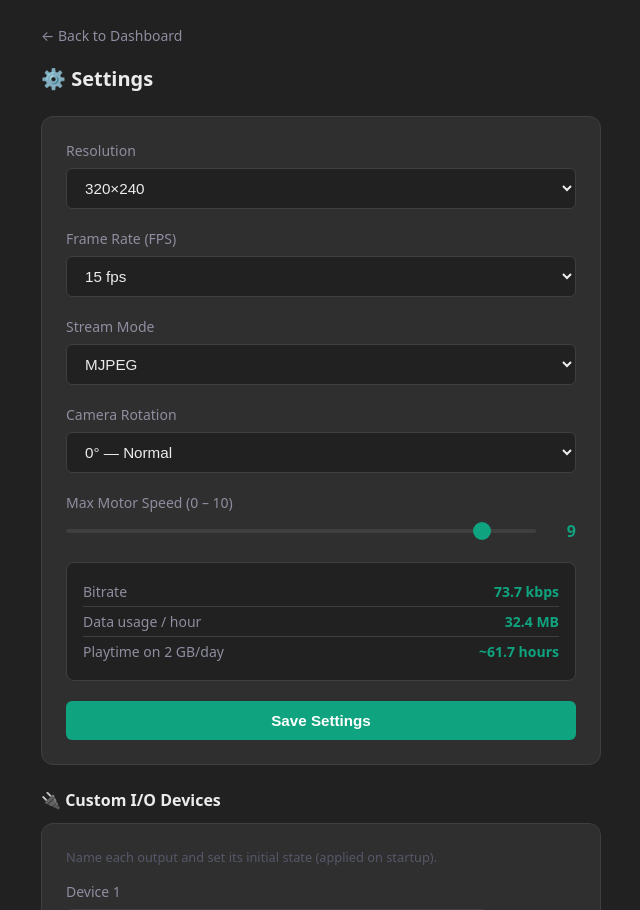
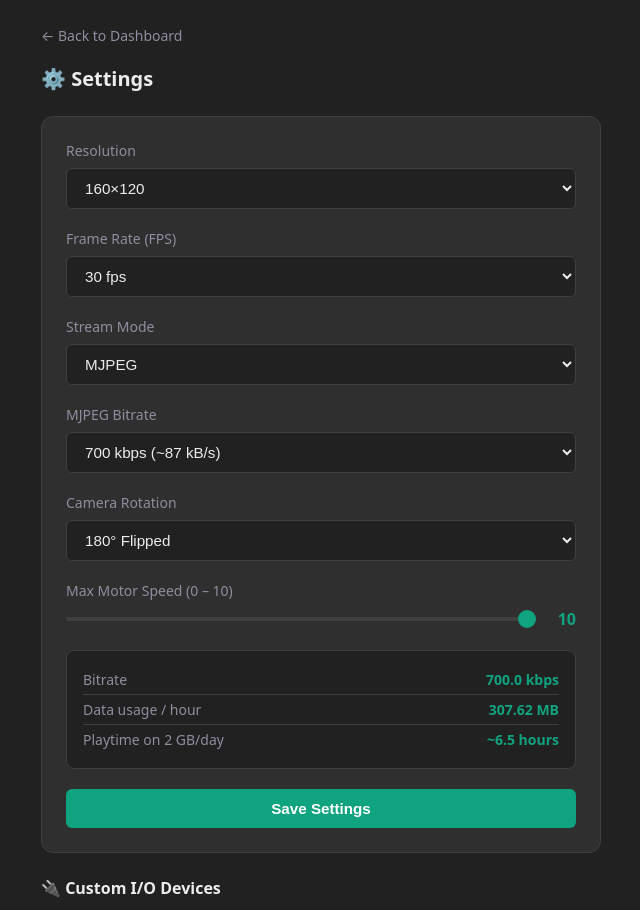
Before and after one commit to ntda1972000/pi-camera-car, a Flask app: page /settings in a window 1280 px wide. Shown: the top 910 px of the page, without its empty margins (319-959 px from the left). Run offline with Flask 3, Linux system fonts and the light colour scheme; the visitor is signed in with stand-in values (Sample User, id 1).

Commit message:
refactor: switch MJPEGEncoder to bitrate control, add bitrate setting to web UI, fix kB/s display

```diff
--- a/app.py
+++ b/app.py
@@ -30,6 +30,7 @@ DEFAULT_SETTINGS = {
     "resolution": [320, 240],
     "fps": 15,
     "stream_mode": "mjpeg",
+    "mjpeg_bitrate": 700_000,  # bits/sec
     "max_motor_speed": 7,     # 0–10 scale
     "camera_rotation": 0,     # degrees: 0, 90, 180, 270
     "io_devices": [
@@ -90,7 +91,8 @@ RESOLUTION_OPTIONS = [(160, 120), (320, 240), (480, 360), (640, 480)]
 FPS_OPTIONS = [5, 10, 15, 20, 30]
 ROTATION_OPTIONS = [0, 90, 180, 270]
 STREAM_MODE_OPTIONS = ["mjpeg"]  # "webrtc" prepended at runtime when aiortc is installed
-MJPEG_QUALITY = 15        # JPEG quality 1–95 (lower = smaller frames). 15 ≈ acceptable @ 320×240.
+MJPEG_BITRATE_OPTIONS = [300_000, 500_000, 700_000, 1_000_000, 1_500_000, 2_000_000]
+MJPEG_BITRATE = settings.get("mjpeg_bitrate", 700_000)  # loaded from settings
 
 # ---------------------------------------------------------------------------
 # WEBRTC (aiortc) — optional; app works fine without it (falls back to MJPEG)
@@ -371,11 +373,11 @@ def configure_camera():
         )
     )
 
-    encoder = MJPEGEncoder(bitrate=None)
-    encoder.quality = MJPEG_QUALITY
+    bitrate = settings.get("mjpeg_bitrate", MJPEG_BITRATE)
+    encoder = MJPEGEncoder(bitrate=bitrate)
     picam2.start_recording(encoder, FileOutput(output))
     logging.info(
-        f"Camera: MJPEG quality={MJPEG_QUALITY}, "
+        f"Camera: MJPEG bitrate={bitrate} bps ({bitrate//8000} kB/s), "
         f"{settings['resolution']} @ {settings['fps']} fps"
     )
 
@@ -425,20 +427,16 @@ def generate_frames():
 
 @app.route("/")
 def index():
-    bitrate_kbps = estimate_bitrate_kbps(
-        settings["resolution"][0],
-        settings["resolution"][1],
-        settings["fps"],
-        MJPEG_QUALITY
-    )
+    cur_bitrate = settings.get("mjpeg_bitrate", MJPEG_BITRATE)
+    bitrate_kbps = round(cur_bitrate / 1000, 1)
     mb_per_hour = estimate_mb_per_hour(bitrate_kbps)
 
     return render_template("index.html",
                            mode=settings.get("stream_mode", "mjpeg"),
                            resolution=settings["resolution"],
                            fps=settings["fps"],
-                           quality=MJPEG_QUALITY,
-                           bitrate_kbps=round(bitrate_kbps, 1),
+                           quality=cur_bitrate,
+                           bitrate_kbps=bitrate_kbps,
                            mb_per_hour=round(mb_per_hour, 2),
                            battery_percent=get_battery_percent())
 
@@ -475,18 +473,15 @@ def settings_page():
     if not session.get("authenticated"):
         return redirect(url_for("login"))
 
-    bitrate_kbps = estimate_bitrate_kbps(
-        settings["resolution"][0],
-        settings["resolution"][1],
-        settings["fps"],
-        MJPEG_QUALITY
-    )
+    cur_bitrate = settings.get("mjpeg_bitrate", MJPEG_BITRATE)
+    bitrate_kbps = round(cur_bitrate / 1000, 1)
     mb_per_hour = estimate_mb_per_hour(bitrate_kbps)
 
     resp = make_response(render_template("settings.html",
                            current_resolution=tuple(settings["resolution"]),
                            current_fps=settings["fps"],
                            current_stream_mode=settings.get("stream_mode", "mjpeg"),
+                           current_mjpeg_bitrate=cur_bitrate,
                            current_max_motor_speed=settings.get("max_motor_speed", 7),
                            current_rotation=settings.get("camera_rotation", 0),
                            io_devices=settings.get("io_devices", []),
@@ -494,9 +489,10 @@ def settings_page():
                            fps_options=FPS_OPTIONS,
                            rotation_options=ROTATION_OPTIONS,
                            stream_mode_options=STREAM_MODE_OPTIONS,
-                           bitrate_kbps=round(bitrate_kbps, 1),
+                           mjpeg_bitrate_options=MJPEG_BITRATE_OPTIONS,
+                           bitrate_kbps=bitrate_kbps,
                            mb_per_hour=round(mb_per_hour, 2),
-                           quality=MJPEG_QUALITY))
+                           quality=cur_bitrate))
     # Prevent browser BFCache from serving a stale snapshot on back-button navigation
     resp.headers["Cache-Control"] = "no-store, no-cache, must-revalidate"
     resp.headers["Pragma"] = "no-cache"
@@ -513,7 +509,7 @@ def api_estimate():
     if not all([width, height, fps]):
         return jsonify({"error": "Missing width, height, or fps"}), 400
 
-    bitrate_kbps = estimate_bitrate_kbps(width, height, fps, MJPEG_QUALITY)
+    bitrate_kbps = estimate_bitrate_kbps(width, height, fps, settings.get("mjpeg_bitrate", MJPEG_BITRATE) / 1000)
     mb_per_hour = estimate_mb_per_hour(bitrate_kbps)
 
     return jsonify({
@@ -525,12 +521,7 @@ def api_estimate():
 @app.route("/api/status")
 def api_status():
     """Return current camera settings and data estimates."""
-    bitrate_kbps = estimate_bitrate_kbps(
-        settings["resolution"][0],
-        settings["resolution"][1],
-        settings["fps"],
-        MJPEG_QUALITY
-    )
+    bitrate_kbps = round(settings.get("mjpeg_bitrate", MJPEG_BITRATE) / 1000, 1)
     mb_per_hour = estimate_mb_per_hour(bitrate_kbps)
     mode = settings.get("stream_mode", "mjpeg")
     elapsed = time.time() - output.last_frame_time if output.last_frame_time > 0 else None
@@ -539,6 +530,7 @@ def api_status():
         "resolution": settings["resolution"],
         "fps": settings["fps"],
         "stream_mode": mode,
+        "mjpeg_bitrate": settings.get("mjpeg_bitrate", MJPEG_BITRATE),
         "max_motor_speed": settings.get("max_motor_speed", 7),
         "camera_rotation": settings.get("camera_rotation", 0),
         "bitrate_kbps": round(bitrate_kbps, 1),
@@ -586,6 +578,12 @@ def api_update_settings():
     if new_rotation is not None and int(new_rotation) in ROTATION_OPTIONS:
         settings["camera_rotation"] = int(new_rotation)
 
+    new_mjpeg_bitrate = data.get("mjpeg_bitrate")
+    if new_mjpeg_bitrate is not None and int(new_mjpeg_bitrate) in MJPEG_BITRATE_OPTIONS:
+        global MJPEG_BITRATE
+        settings["mjpeg_bitrate"] = int(new_mjpeg_bitrate)
+        MJPEG_BITRATE = int(new_mjpeg_bitrate)
+
     if new_io_devices and isinstance(new_io_devices, list):
         merged = []
         for i, dev in enumerate(new_io_devices[:4]):
@@ -600,12 +598,7 @@ def api_update_settings():
     configure_camera()
     save_settings()
 
-    bitrate_kbps = estimate_bitrate_kbps(
-        settings["resolution"][0],
-        settings["resolution"][1],
-        settings["fps"],
-        MJPEG_QUALITY
-    )
+    bitrate_kbps = round(settings.get("mjpeg_bitrate", MJPEG_BITRATE) / 1000, 1)
     mb_per_hour = estimate_mb_per_hour(bitrate_kbps)
 
     return jsonify({
--- a/settings.json
+++ b/settings.json
@@ -1,12 +1,12 @@
 {
   "resolution": [
-    320,
-    240
+    160,
+    120
   ],
-  "fps": 15,
+  "fps": 30,
   "stream_mode": "mjpeg",
-  "max_motor_speed": 9,
-  "camera_rotation": 0,
+  "max_motor_speed": 10,
+  "camera_rotation": 180,
   "io_devices": [
     {
       "name": "Light",
@@ -24,5 +24,7 @@
       "name": "Device 4",
       "state": false
     }
-  ]
+  ],
+  "h264_bitrate_kbps": 500,
+  "mjpeg_bitrate": 700000
 }
--- a/templates/settings.html
+++ b/templates/settings.html
@@ -171,7 +171,19 @@
           {% for mode in stream_mode_options %}
             <option value="{{ mode }}"
                     {% if mode == current_stream_mode %}selected{% endif %}>
-              {% if mode == "webrtc" %}WebRTC (H.264 — tiết kiệm 4G){% else %}MJPEG{% endif %}
+              {% if mode == "webrtc" %}WebRTC (H.264){% else %}MJPEG{% endif %}
+            </option>
+          {% endfor %}
+        </select>
+      </div>
+
+      <div class="setting-group" id="mjpeg-bitrate-group">
+        <label for="mjpeg-bitrate">MJPEG Bitrate</label>
+        <select id="mjpeg-bitrate">
+          {% for br in mjpeg_bitrate_options %}
+            <option value="{{ br }}"
+                    {% if br == current_mjpeg_bitrate %}selected{% endif %}>
+              {{ (br // 1000) }} kbps (~{{ br // 8000 }} kB/s)
             </option>
           {% endfor %}
         </select>
@@ -304,39 +316,45 @@
   </style>
 
   <script>
-    const resSelect   = document.getElementById("resolution");
-    const fpsSelect   = document.getElementById("fps");
-    const modeSelect  = document.getElementById("stream-mode");
-    const bitrateEl   = document.getElementById("bitrate");
-    const mbPerHourEl = document.getElementById("mb-per-hour");
-    const playtimeEl  = document.getElementById("playtime");
-    const statusEl    = document.getElementById("status");
-    const saveBtn     = document.getElementById("save-btn");
+    const resSelect    = document.getElementById("resolution");
+    const fpsSelect    = document.getElementById("fps");
+    const modeSelect   = document.getElementById("stream-mode");
+    const bitrateSelect = document.getElementById("mjpeg-bitrate");
+    const bitrateEl    = document.getElementById("bitrate");
+    const mbPerHourEl  = document.getElementById("mb-per-hour");
+    const playtimeEl   = document.getElementById("playtime");
+    const statusEl     = document.getElementById("status");
+    const saveBtn      = document.getElementById("save-btn");
+
+    function toggleBitrateGroup() {
+      document.getElementById("mjpeg-bitrate-group").style.display =
+        modeSelect.value === "mjpeg" ? "" : "none";
+    }
+    modeSelect.addEventListener("change", toggleBitrateGroup);
+    toggleBitrateGroup();
 
     function updateEstimate() {
-      const [width, height] = resSelect.value.split(",").map(Number);
-      const fps = parseInt(fpsSelect.value);
-      fetch(`/api/estimate?width=${width}&height=${height}&fps=${fps}`)
-        .then(r => r.json())
-        .then(data => {
-          bitrateEl.textContent   = data.bitrate_kbps + " kbps";
-          mbPerHourEl.textContent = data.mb_per_hour + " MB";
-          playtimeEl.textContent  = "~" + (2000 / data.mb_per_hour).toFixed(1) + " hours";
-        });
+      const br_kbps = parseInt(bitrateSelect.value) / 1000;
+      const mb_per_hour = (br_kbps * 3600) / (8 * 1024);
+      bitrateEl.textContent   = Math.round(br_kbps / 8) + " kB/s";
+      mbPerHourEl.textContent = mb_per_hour.toFixed(1) + " MB";
+      playtimeEl.textContent  = "~" + (2000 / mb_per_hour).toFixed(1) + " hours";
     }
 
     function saveSettings() {
       const [width, height] = resSelect.value.split(",").map(Number);
-      const fps      = parseInt(fpsSelect.value);
-      const mode     = modeSelect.value;
-      const speed    = parseInt(document.getElementById("max-motor-speed").value);
-      const rotation = parseInt(document.getElementById("camera-rotation").value);
+      const fps         = parseInt(fpsSelect.value);
+      const mode        = modeSelect.value;
+      const speed       = parseInt(document.getElementById("max-motor-speed").value);
+      const rotation    = parseInt(document.getElementById("camera-rotation").value);
+      const mjpeg_bitrate = parseInt(bitrateSelect.value);
       saveBtn.disabled = true;
       fetch("/api/update_settings", {
         method: "POST",
         headers: { "Content-Type": "application/json" },
         body: JSON.stringify({ resolution: [width, height], fps, stream_mode: mode,
-                               max_motor_speed: speed, camera_rotation: rotation })
+                               max_motor_speed: speed, camera_rotation: rotation,
+                               mjpeg_bitrate })
       })
         .then(r => r.json())
         .then(() => {
@@ -394,6 +412,7 @@
 
     resSelect.addEventListener("change", updateEstimate);
     fpsSelect.addEventListener("change", updateEstimate);
+    bitrateSelect.addEventListener("change", updateEstimate);
   </script>
 </body>
 </html>
```
Also changed, not shown: templates/dashboard.html (+6 -6 lines).
